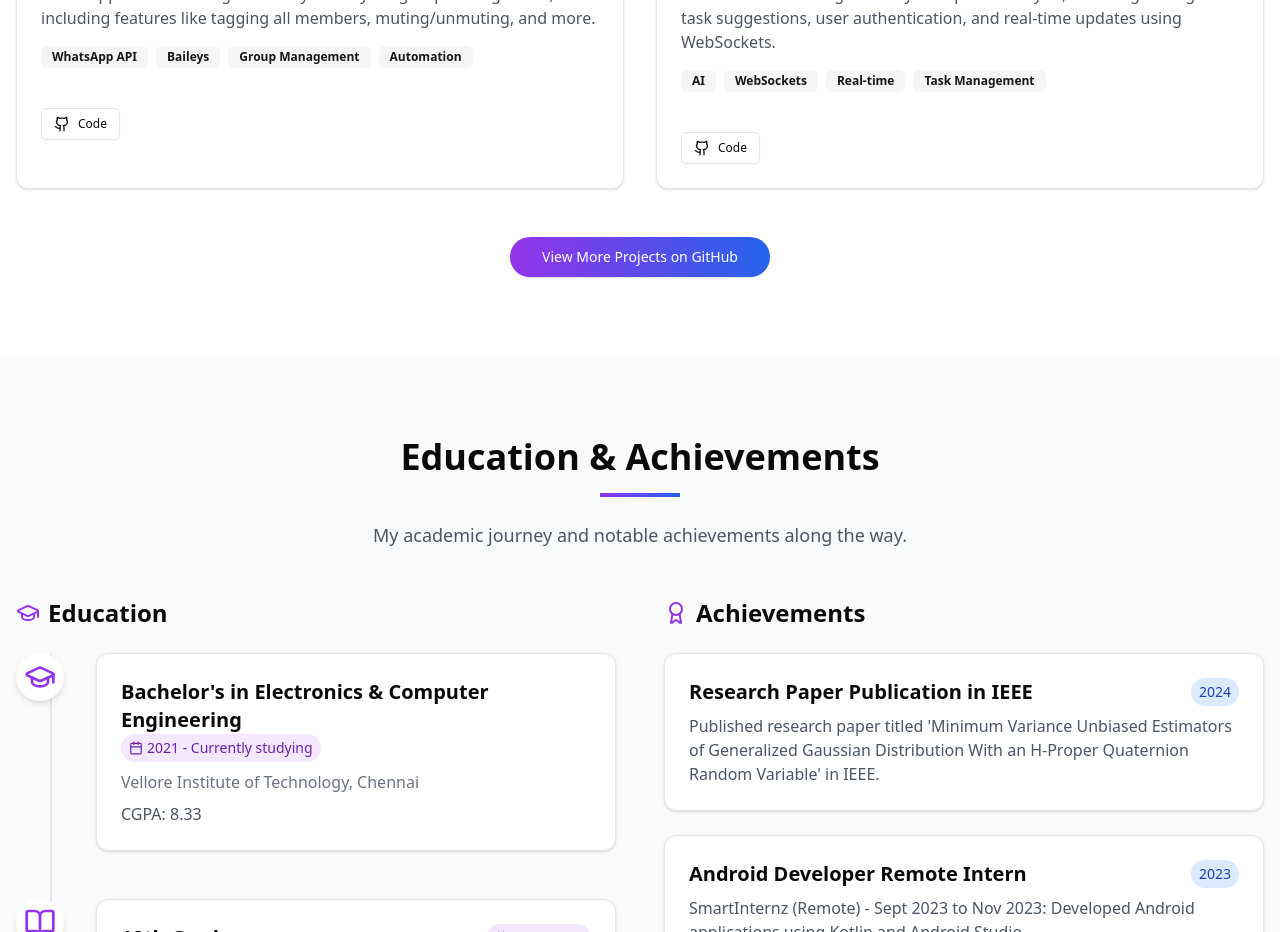
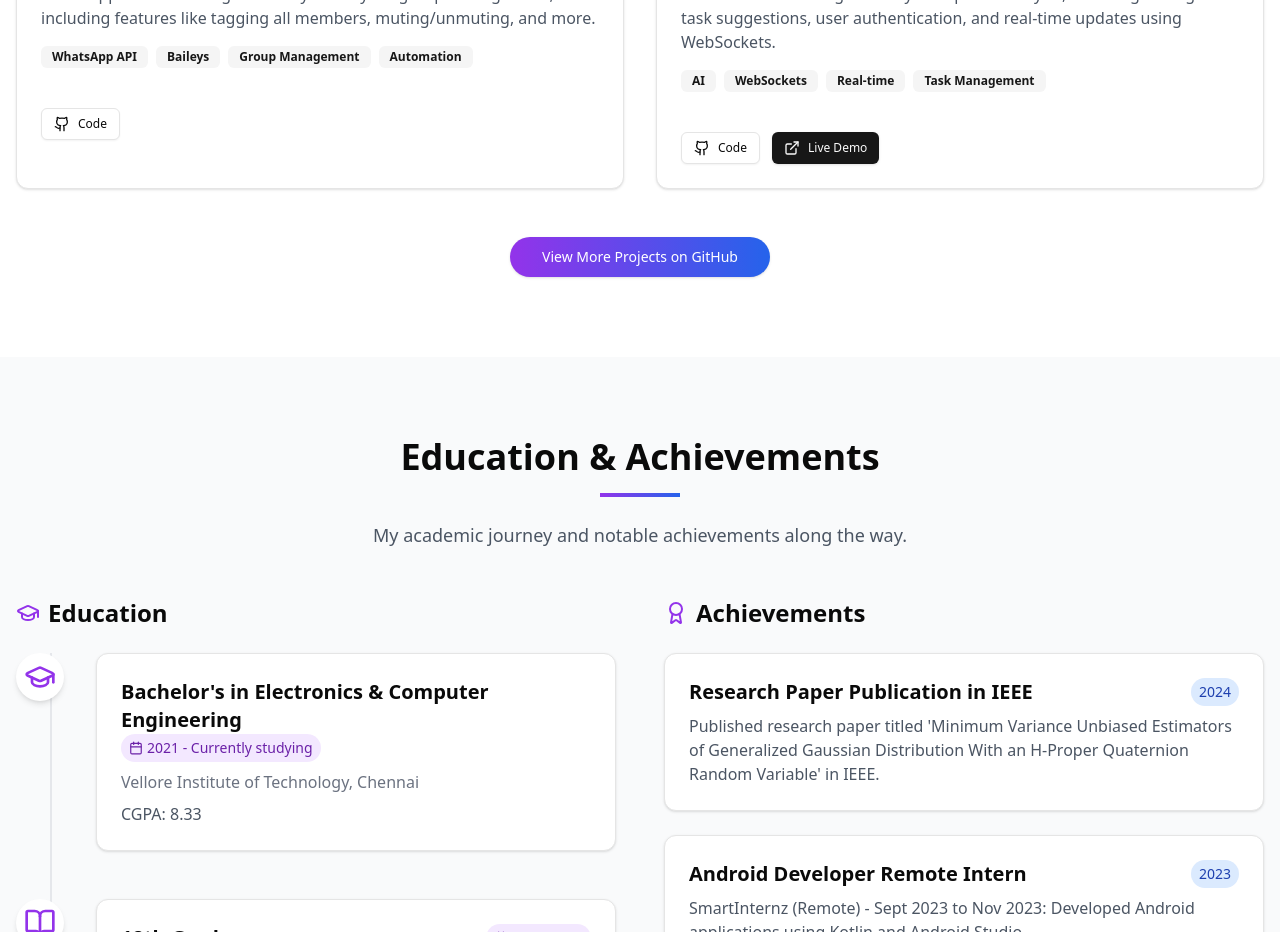
Before and after one commit to vaibhavk10/portfoliox, a React (Vite) app: page / in a window 1280 px wide. Shown: the part 4600-5532 px from the top of the page. Built offline with nearby package versions, Linux system fonts and the light colour scheme.

Commit message:
Initial commit

```diff
--- a/src/components/portfolio/Projects.tsx
+++ b/src/components/portfolio/Projects.tsx
@@ -64,7 +64,8 @@ const projects: Project[] = [
   description: "Real-time task management system powered by AI, featuring intelligent task suggestions, user authentication, and real-time updates using WebSockets.",
   image: "https://images.unsplash.com/photo-1555774698-0b77e0d5fac6?ixlib=rb-4.0.3&auto=format&fit=crop&w=1740&q=80",
   tags: ["AI", "WebSockets", "Real-time", "Task Management"],
-  github: "https://github.com/vaibhavk10/Ai-Task"
+  github: "https://github.com/vaibhavk10/Ai-Task",
+  demo: "https://ai-task-six.vercel.app//"
 }];
 
 
```
